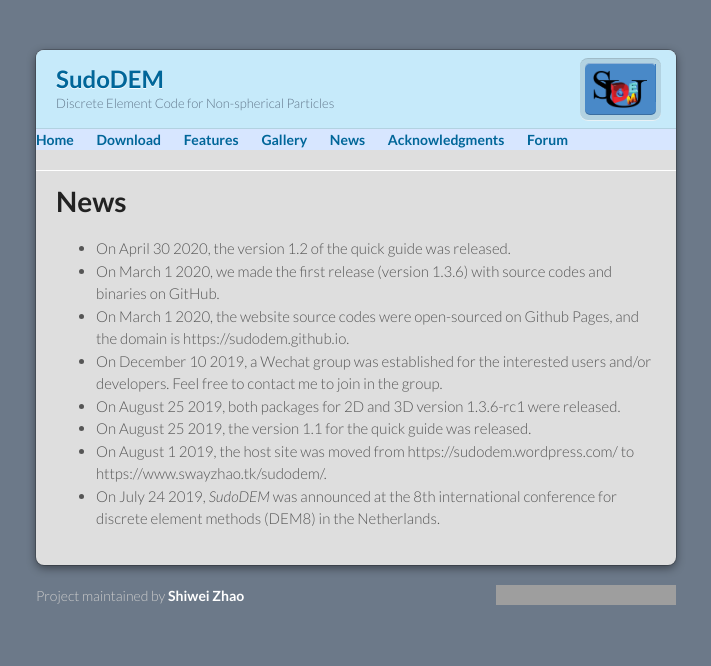
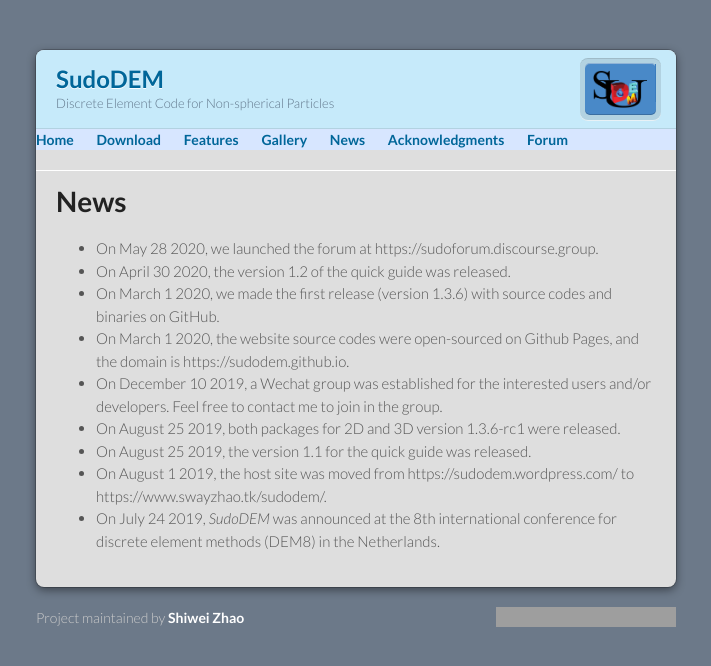
Before and after one commit to SudoDEM/sudodem.github.io, a Jekyll site: the page built from news.md, in a window 1280 px wide, cut to the strip 0-666 px from the top of the page. Shown: the whole strip, without its empty margins (284-995 px from the left). Built offline with Jekyll 4.4.1, drawn with Linux system fonts in a browser that asks for light colours; our own code applies the rules of GitHub Pages for plain Markdown files; grey boxes are pictures that could not be loaded.

Commit message:
add news

```diff
--- a/news.md
+++ b/news.md
@@ -3,6 +3,7 @@ layout: default
 ---
 
 # News
++ On May 28 2020, we launched the forum at https://sudoforum.discourse.group.
 + On April 30 2020, the version 1.2 of the quick guide was released.
 + On March 1 2020, we made the first release (version 1.3.6) with source codes and binaries on GitHub.
 + On March 1 2020, the website source codes were open-sourced on Github Pages, and the domain is https://sudodem.github.io.
```
